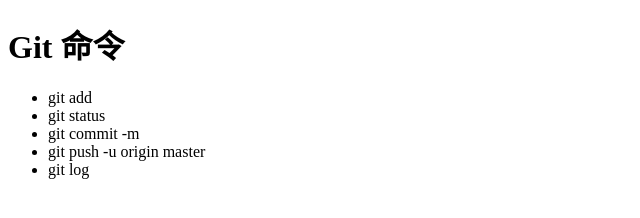
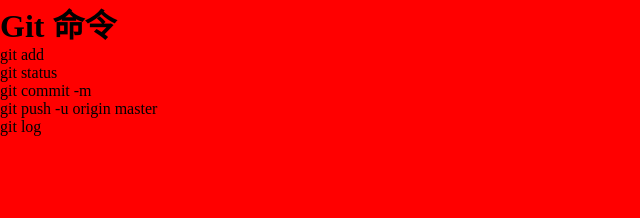
Before and after one commit to zengfanwu/movietalk, a plain HTML site: page index.html in a window 1280 px wide. Shown: the whole page, without its empty margins (0-640 px from the left). Drawn offline with Linux system fonts and the light colour scheme.

Commit message:
写了body样式

```diff
--- a/index.html
+++ b/index.html
@@ -5,6 +5,16 @@
   <meta name="viewport" content="width=device-width, initial-scale=1.0">
   <meta http-equiv="X-UA-Compatible" content="ie=edge">
   <title>Document</title>
+  <style media="screen">
+    *{
+      margin: 0;
+      padding: 0;
+    }
+
+    body{
+      background-color: red;
+    }
+  </style>
 </head>
 <body>
   <h1>Git 命令</h1>
```
